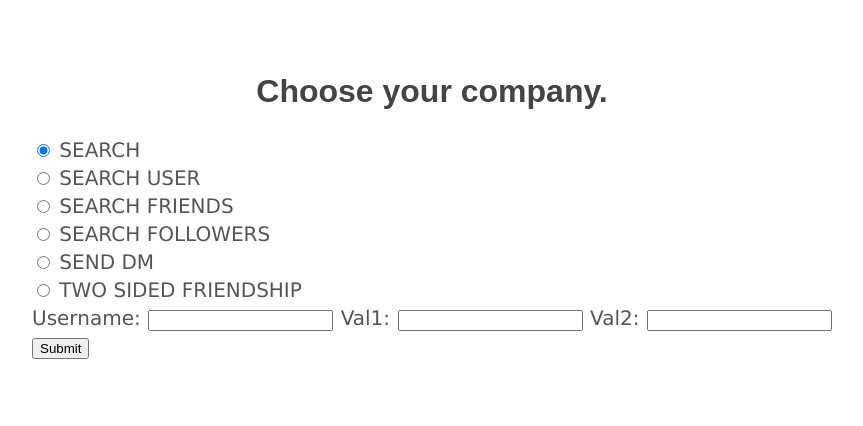
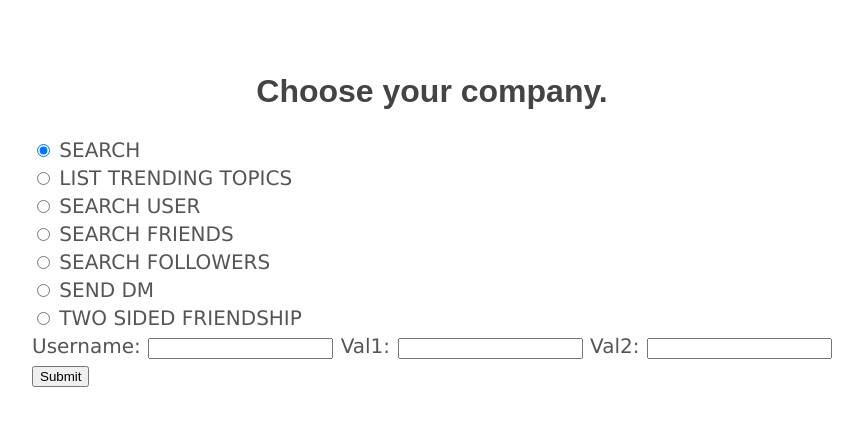
Before and after one commit to bounswe/bounswe2018group3, a Python web app: template templates/index.html in a window 1280 px wide. Shown: the top 426 px of the page, without its empty margins (208-1071 px from the left). Run offline with Jinja, Linux system fonts and the light colour scheme; the template is opened without the code that fills it, so the values that code supplies are empty.

Commit message:
Trending topic option added to index.html

```diff
--- a/templates/index.html
+++ b/templates/index.html
@@ -29,6 +29,7 @@
         <h1>Choose your company.</h1>
         <form method="post" action="/result">
             <input type="radio" name="method_type" value="search" checked> SEARCH<br>
+            <input type="radio" name="method_type" value="tt"> LIST TRENDING TOPICS<br>
             <input type="radio" name="method_type" value="searchUser"> SEARCH USER<br>
             <input type="radio" name="method_type" value="searchFriends"> SEARCH FRIENDS<br>
             <input type="radio" name="method_type" value="searchFollowers"> SEARCH FOLLOWERS<br>
```
